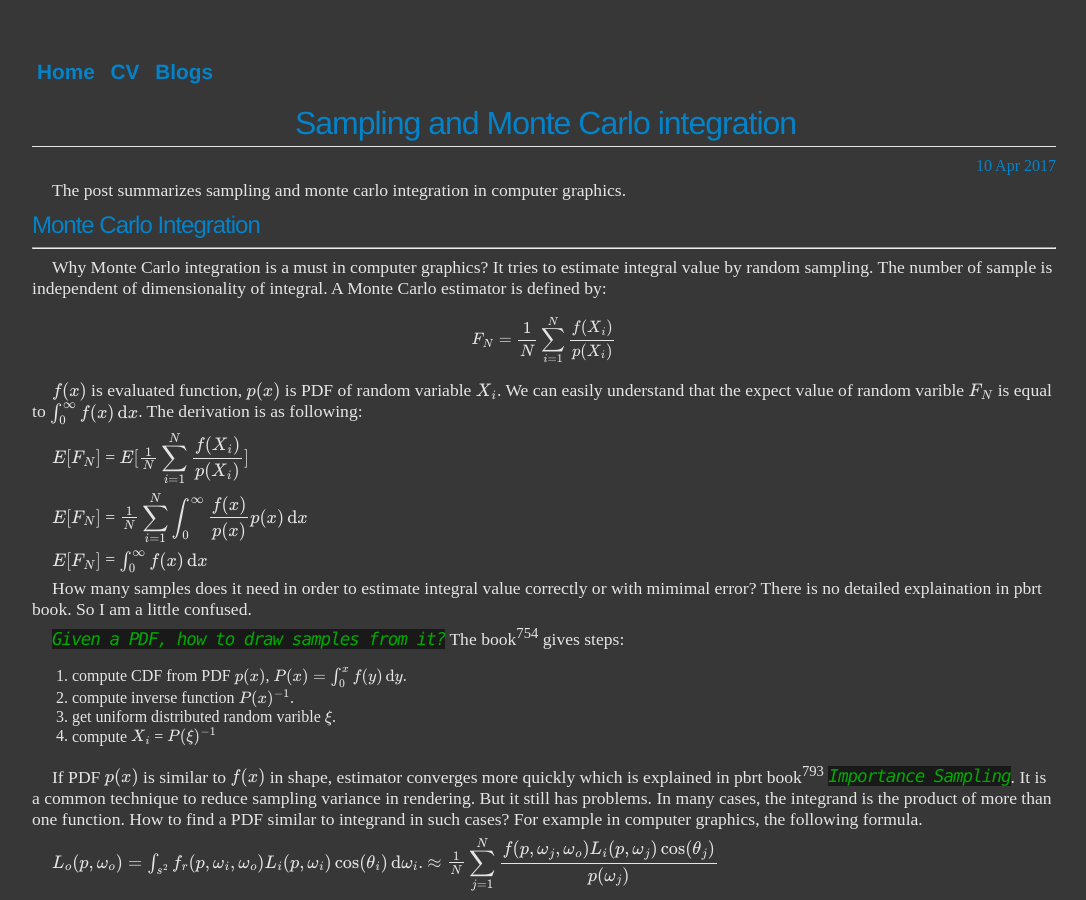
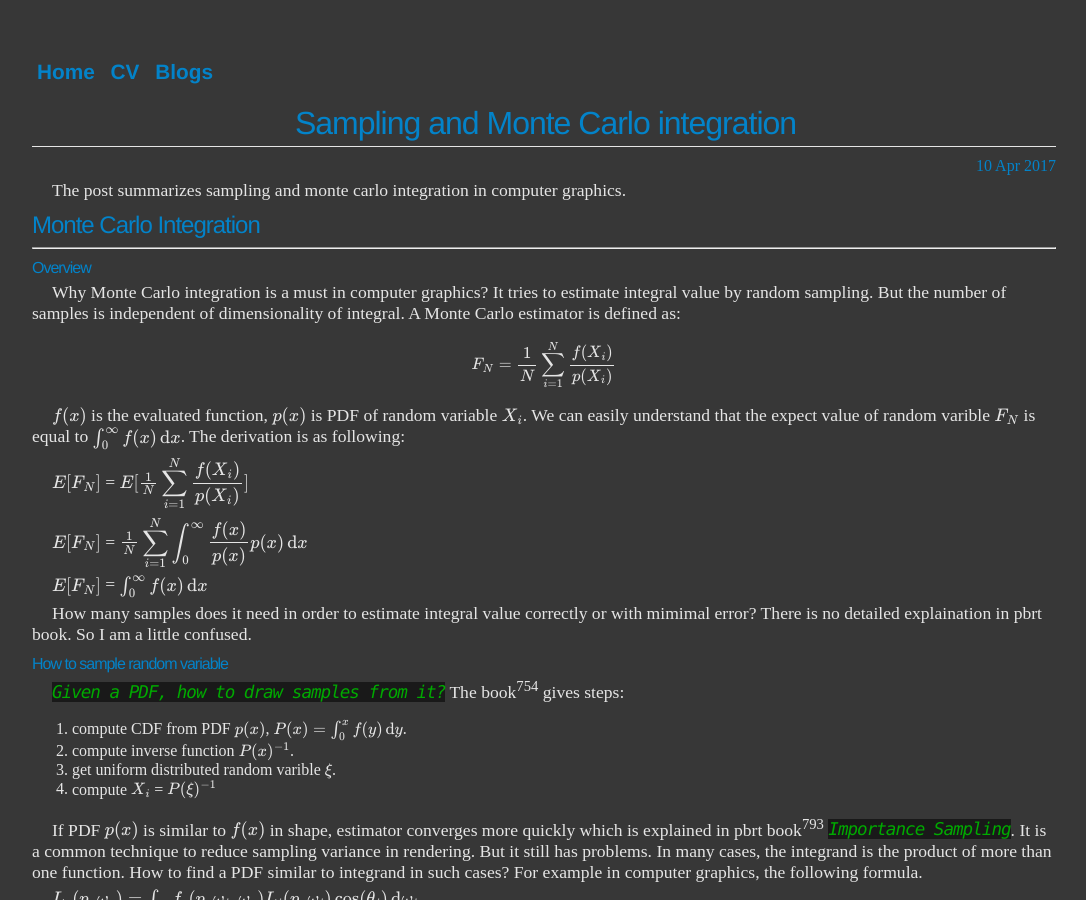
Before and after one commit to ychding11/ychding11.github.io, a Jekyll site: the page built from _posts/2017-04-10-sampling-pbrt-v3.md, in a window 1280 px wide and 900 px high. Shown: the whole window, without its empty margins (96-1182 px from the left). Built offline with Jekyll 4.4.1, drawn with Linux system fonts in a browser that asks for light colours; formulas are drawn with MathJax 3.

Commit message:
modify style.

```diff
--- a/_posts/2017-04-10-sampling-pbrt-v3.md
+++ b/_posts/2017-04-10-sampling-pbrt-v3.md
@@ -9,12 +9,13 @@ The post summarizes sampling and monte carlo integration in computer graphics.
 ## Monte Carlo Integration
 ---
 
+### Overview
 Why Monte Carlo integration is a must in computer graphics? It tries to estimate integral value by random
-sampling. The number of sample is independent of dimensionality of integral. A Monte Carlo estimator is defined by:
+sampling. But the number of samples is independent of dimensionality of integral. A Monte Carlo estimator is defined as:
 
 $$ F_N=\frac{1}{N} \displaystyle \sum_{i=1}^{N} \frac{f(X_i)}{p(X_i)}$$
 
-$$ f(x) $$ is evaluated function, $$ p(x) $$ is PDF of random variable $$ X_i $$.
+$$ f(x) $$ is the evaluated function, $$ p(x) $$ is PDF of random variable $$ X_i $$.
 We can easily understand that the expect value of random varible $$ F_N $$ is equal to $$ \int_0^\infty f(x) \,\mathrm{d}x $$.
 The derivation is as following:
 
@@ -27,6 +28,7 @@ $$ E[F_N] $$ = $$  \int_0^\infty f(x) \, \mathrm{d}x $$
 How many samples does it need in order to estimate integral value correctly or with mimimal error? There is no detailed explaination in pbrt book.
 So I am a little confused.
 
+### How to sample random variable
 *Given a PDF, how to draw samples from it?* The book<sup>754</sup> gives steps:
 
 1. compute CDF from PDF $$p(x)$$, $$P(x)=\int_0^x f(y) \, \mathrm{d}y$$.
@@ -40,6 +42,7 @@ cases, the integrand is the product of more than one function. How to find a PDF
 example in computer graphics, the following formula.
 
 $$L_o(p,\omega_o)=\int_{\mathcal{s}^2} f_r(p,\omega_i,\omega_o) L_i(p,\omega_i) \cos(\theta_i) \, \mathrm{d}\omega_i $$.
+
 $$\approx \frac{1}{N} \displaystyle\sum_{j=1}^{N} \frac{f(p,\omega_j,\omega_o) L_i(p,\omega_j) \cos(\theta_j) }{p(\omega_j)} $$
 
 ### Russian Roulette
```
